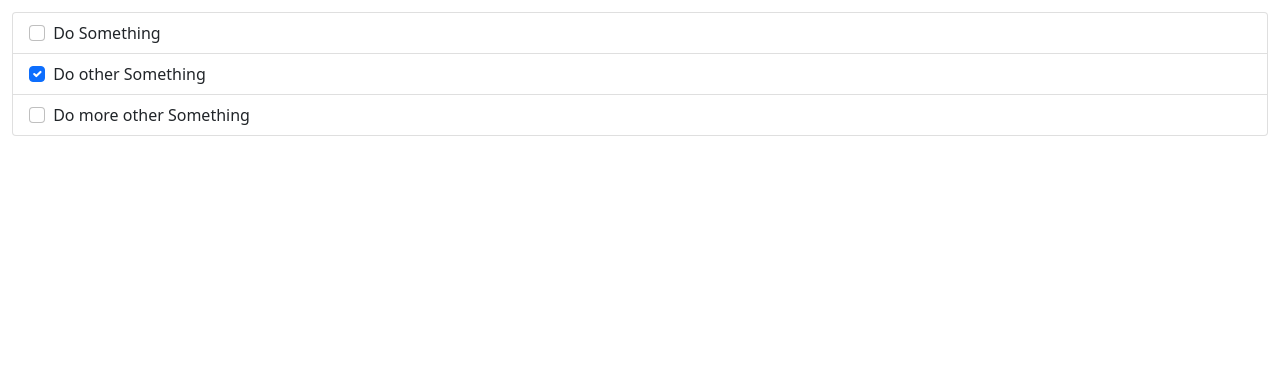
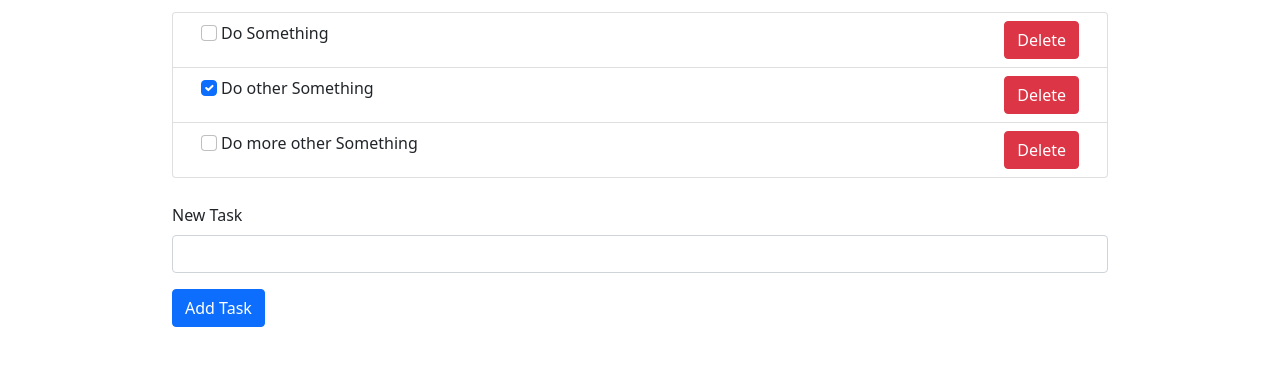
Before and after one commit to matheusnervis/todo, a FastAPI app: page / in a window 1280 px wide. Shown: the part 58-424 px from the top of the page. Run offline with FastAPI, Linux system fonts and the light colour scheme.

Commit message:
Improved interface - Update list of tasks - Add form to add task - Add functions to add and remove tasks

```diff
--- a/app/static/script.js
+++ b/app/static/script.js
@@ -2,11 +2,38 @@ const app = Vue.createApp({
     data() {
         return {
             title: "TODO",
+            idNext: 4,
             tasks: [
                 {id: 1, description: "Do Something", done: false},
                 {id: 2, description: "Do other Something", done: true},
                 {id: 3, description: "Do more other Something", done: false}
-            ]
+            ],
+            taskDescription: '',
+        }
+    },
+    methods: {
+        addTask() {
+            if (this.taskDescription == '') {
+                return
+            }
+
+            let task = {
+                id: this.idNext,
+                description: this.taskDescription,
+                done: false
+            }
+            this.tasks.push(task)
+            this.idNext++
+
+            this.taskDescription= ""
+        },
+        deleteTask(id) {
+            for (let i=0; i<this.tasks.length; i++){
+                if (this.tasks[i].id == id){
+                    this.tasks.splice(i, 1)
+                    break
+                }
+            }
         }
     }
 })
--- a/app/static/style.css
+++ b/app/static/style.css
@@ -6,3 +6,27 @@
     font-weight: 900;
     font-size: 1.4rem;
 }
+
+#new-task {
+    margin-top: 25px;
+}
+
+#no-task-msg {
+    padding-top: 15px;
+    padding-bottom: 15px;
+    font-weight: 600;
+}
+
+.list-group-item-action:focus, .list-group-item-action:hover {
+    background-color: #eff2f5 !important;
+}
+
+.task-btn-div {
+    text-align: end;
+}
+
+@media (min-width: 992px) {
+    #main {
+        max-width: 960px !important;
+    }
+}
--- a/app/templates/index.html
+++ b/app/templates/index.html
@@ -20,15 +20,32 @@
                 </a>
             </div>
         </nav>
-        <div id="main" class="container-fluid">
-            <div id="list_container">
-                <ul class="list-group">
-                    <li v-for="task in tasks" :key="task.id"class="list-group-item list-group-item-action">
-                        <input class="form-check-input me-1" type="checkbox" :checked="task.done" aria-label="...">
-                        {{task.description}}
-                    </li>
-                </ul>
+        <div id="main" class="container">
+            <ul v-if="tasks.length > 0" class="list-group">
+                <li v-for="task in tasks" :key="task.id"class="list-group-item list-group-item-action">
+                    <div class="container-fluid">
+                        <div class="row">
+                            <div class="col">
+                                <input class="form-check-input me-1" type="checkbox" v-model="task.done">
+                                <label>{{task.description}}</label>
+                            </div>
+                            <div class="col-3 task-btn-div">
+                                <button class="btn btn-danger" @click="deleteTask(task.id)">Delete</button>
+                            </div>
+                        </div>
+                    </div>
+                </li>
+            </ul>
+            <div v-else id="no-task-msg" class="list-group-item">
+                You don't have any tasks
             </div>
+            <form action="#" id="new-task" @submit.prevent="addTask">
+                <div class="mb-3">
+                    <label for="taskDescription" class="form-label">New Task</label>
+                    <input type="text" class="form-control" id="taskDescription" v-model="taskDescription">
+                </div>
+                <button type="submit" class="btn btn-primary">Add Task</button>
+            </form>
         </div>
     </div>
     <script src="/app/static/script.js"></script>
```
